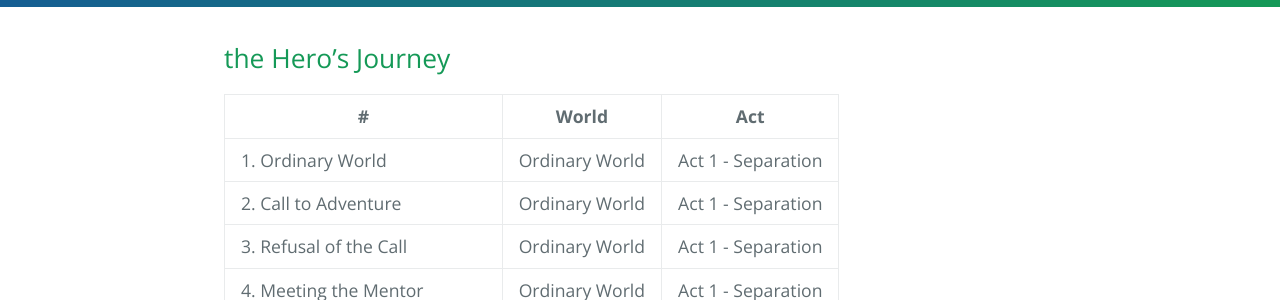
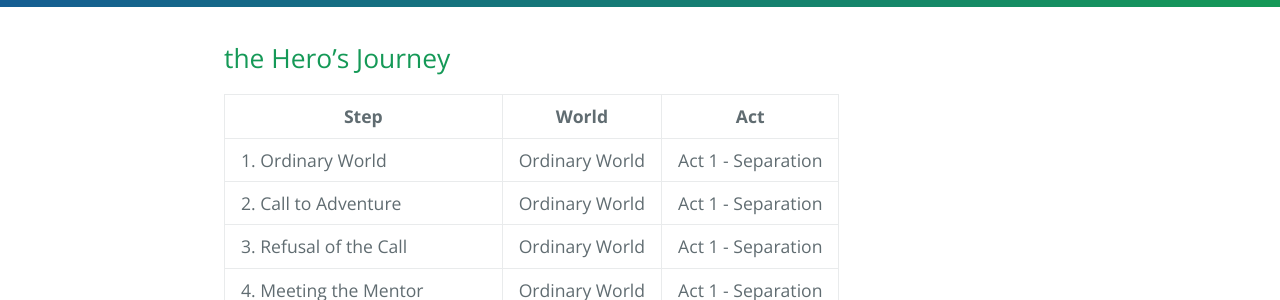
Before and after one commit to jokeru/seeds, a Jekyll site: the page built from _posts/2021-04-10-the_heros_journey.md, in a window 1280 px wide. Shown: the part 233-533 px from the top of the page. Built offline with Jekyll 4.4.1, drawn with Linux system fonts in a browser that asks for light colours; comment, search, counter and statistics services are not loaded.

Commit message:
Update 2021-04-10-the_heros_journey.md

```diff
--- a/_posts/2021-04-10-the_heros_journey.md
+++ b/_posts/2021-04-10-the_heros_journey.md
@@ -8,7 +8,7 @@ index: 26
 
 ## the Hero's Journey
 
-| # | World | Act |
+| Step | World | Act |
 |---|-------|-----|
 | 1. Ordinary World | Ordinary World | Act 1 - Separation |
 | 2. Call to Adventure | Ordinary World | Act 1 - Separation |
```
